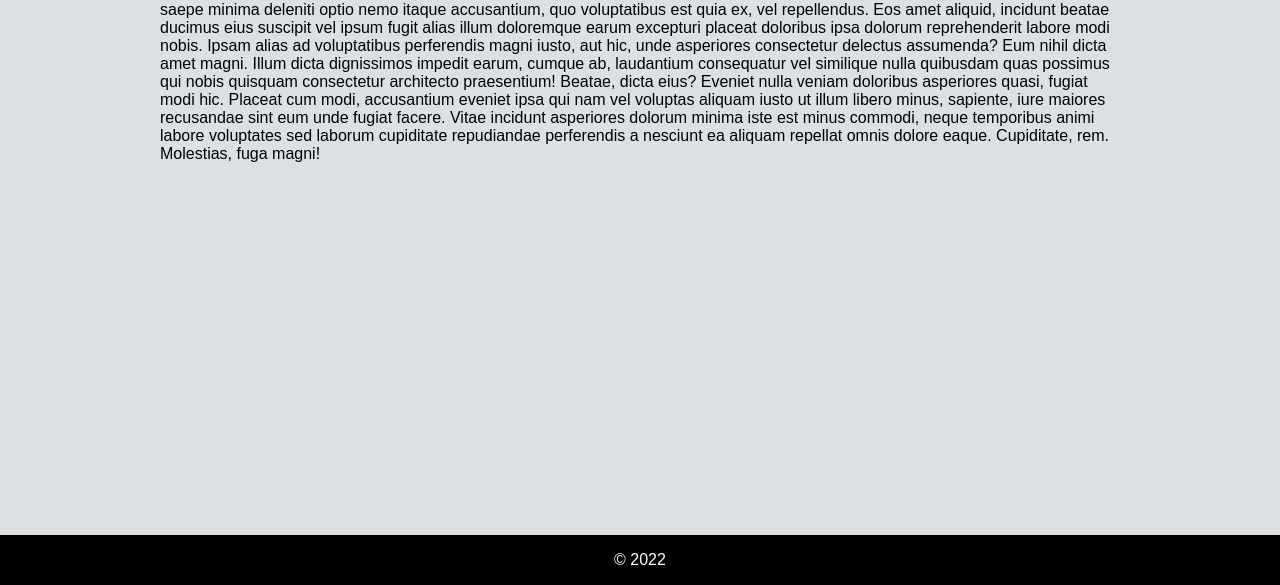
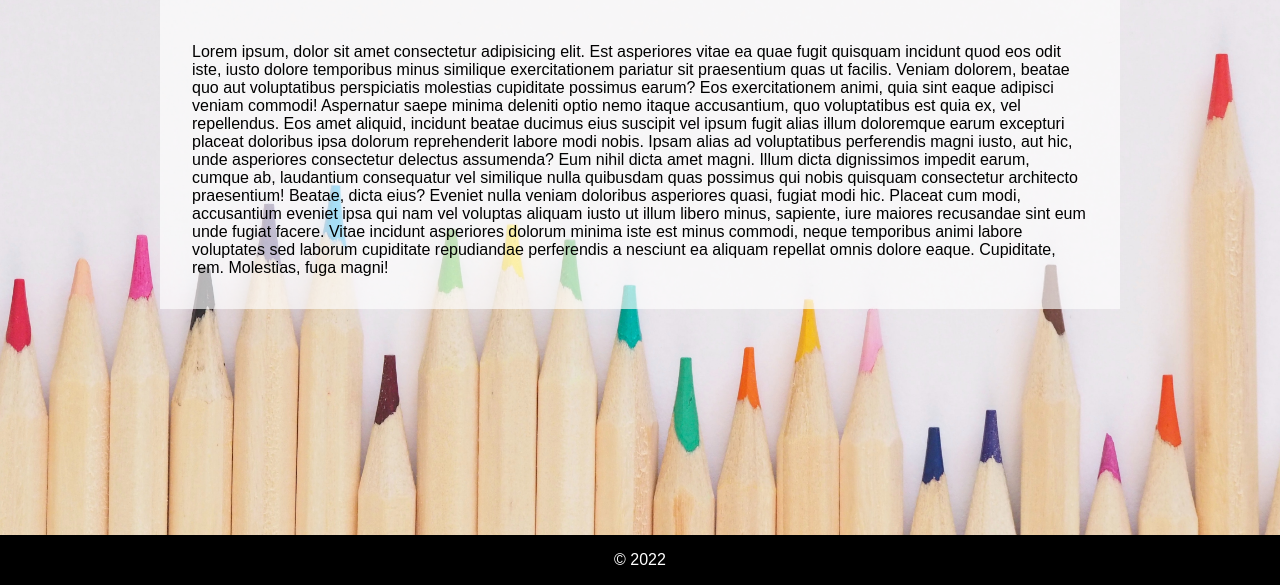
Before and after one commit to meuzishun/basic-information-site, a plain HTML site: page public/about.html in a window 1280 px wide. Shown: the part 215-800 px from the top of the page. Drawn offline with Linux system fonts and the light colour scheme.

Commit message:
Add encoding to fs.readFile so images can be sent. Adjust css for bg image.

```diff
--- a/index.js
+++ b/index.js
@@ -45,7 +45,9 @@ const server = http.createServer((req, res) => {
   };
 
   const loadPage = (url) => {
-    fs.readFile(url, 'utf-8', (err, content) => {
+    const textExtension = ['.html', '.css']; //* add more extensions if needed
+    const encoding = textExtension.includes(path.extname(url)) ? 'utf-8' : null;
+    fs.readFile(url, encoding, (err, content) => {
       if (err) {
         handleErr(err);
       } else {
--- a/public/css/style.css
+++ b/public/css/style.css
@@ -38,9 +38,9 @@ img {
 body {
   max-width: 1440px;
   margin: 0 auto;
-  /* background-image: url('../assets/pexels-jess-bailey-designs-743986.jpg'); */
-  /* background-image: url('../assets/pexels-henry-&-co-1939485.jpg'); */
-  background: rgba(196, 202, 205, 0.572);
+  background-image: url('../assets/pexels-jess-bailey-designs-743986.jpg');
+  background-size: cover;
+  background-position: center bottom;
   min-height: 100vh;
   display: flex;
   flex-direction: column;
@@ -89,6 +89,11 @@ main h2 {
   font-size: 2rem;
 }
 
+main * {
+  padding: 2rem;
+  background-color: rgba(255, 255, 255, 0.65);
+}
+
 footer {
   display: flex;
   justify-content: center;
```
